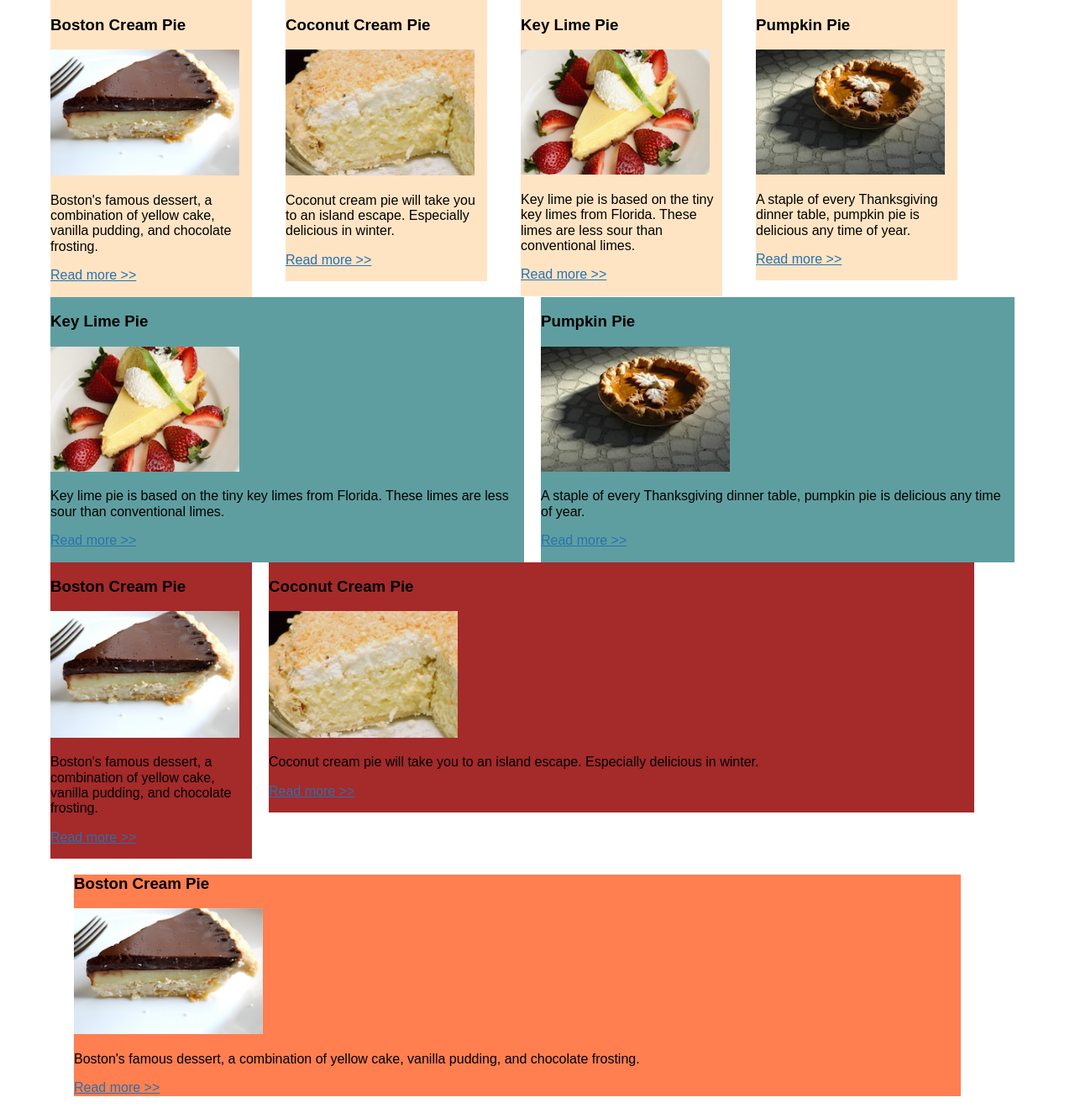
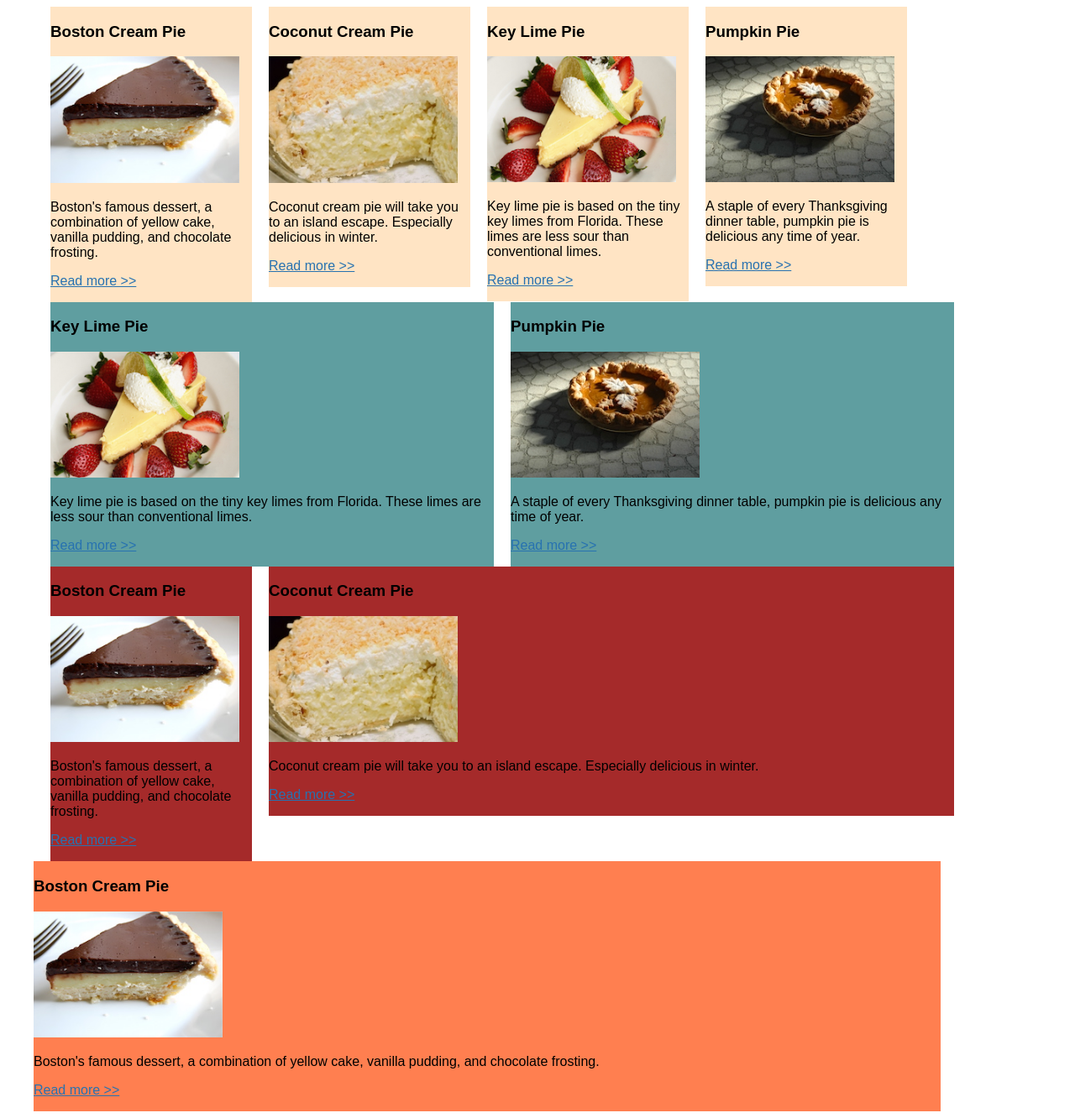
Before and after one commit to hareom284/Courses, a PHP site: page /floats.html in a window 1280 px wide. Shown: the whole page at 84% size. Before the commit the page ends 1306 px from the top, so only its background shows below. Run offline with PHP 8.4, Linux system fonts and the light colour scheme.

Commit message:
updated frontend end design practise

```diff
--- a/Responsive_Website/fem-layout/day-1-flexbox/1-intro-floats/begin/css/floats.css
+++ b/Responsive_Website/fem-layout/day-1-flexbox/1-intro-floats/begin/css/floats.css
@@ -31,7 +31,7 @@ div img {
 }
 .col-1
 {
-	background-color: beige;
+	background-color: rgb(12, 114, 29);
 }
 .col-2
 {
@@ -70,26 +70,31 @@ div img {
 
 /* Mobile Landscape Screen Sizes */
 @media only screen and (min-width: 480px)  {
+	[class*='col-'] {
+		margin-right: 0;
+		min-height: 1px;
+		float: left;
+	}
 	.col-1
-	{   float: left;
-		margin-right: 20px;
-		width: 44%;
+	{
+		width: 40%;
+
 	}
+
 	.col-2
 	{
-		float: left;
-		margin-left: 10px;
+
 		width:48%;
 	}
 	.col-3
-	{   margin-left: 4%;
+	{
 		width: 88%;
 	}
 
 	.col-4
 	{
-	   margin-left: 4%;
-       width: 88%;
+
+       width: 90%;
 	}
 
 }
@@ -105,7 +110,7 @@ div img {
 {
 	float: left;
 	margin-left: 20px;
-	width: 47%;
+	width: 44%;
 	background-color: cadetblue;
 }
 .col-3
@@ -116,6 +121,6 @@ div img {
 	}
 	.change
 	{
-		width: 70%;
+		width: 68%;
 	}
 }
--- a/Responsive_Website/fem-layout/day-1-flexbox/1-intro-floats/begin/floats.html
+++ b/Responsive_Website/fem-layout/day-1-flexbox/1-intro-floats/begin/floats.html
@@ -4,7 +4,7 @@
 	<meta charset="UTF-8">
 	<title>Document</title>
 	<meta name="viewport" content="width=device-width, initial-scale=1.0">
-	<link rel="stylesheet" href="css/normalize.css">
+	<!-- <link rel="stylesheet" href="css/normalize.css"> -->
 	<link rel="stylesheet" href="css/floats.css">
 </head>
 <body>
--- a/Responsive_Website/fem-layout/day-1-flexbox/1-intro-floats/end/floats.html
+++ b/Responsive_Website/fem-layout/day-1-flexbox/1-intro-floats/end/floats.html
@@ -4,7 +4,7 @@
 	<meta charset="UTF-8">
 	<title>Document</title>
 	<meta name="viewport" content="width=device-width, initial-scale=1.0">
-	<link rel="stylesheet" href="css/normalize.css">
+	<!-- <link rel="stylesheet" href="css/normalize.css"> -->
 	<link rel="stylesheet" href="css/floats.css">
 </head>
 <body>
--- a/Responsive_Website/fem-layout/day-1-flexbox/2-flexbox-intro/css/boxes.css
+++ b/Responsive_Website/fem-layout/day-1-flexbox/2-flexbox-intro/css/boxes.css
@@ -23,5 +23,5 @@ li {
 }
 ul:last-child
 {
-	order:-1;
+	order:3;
 }
```
